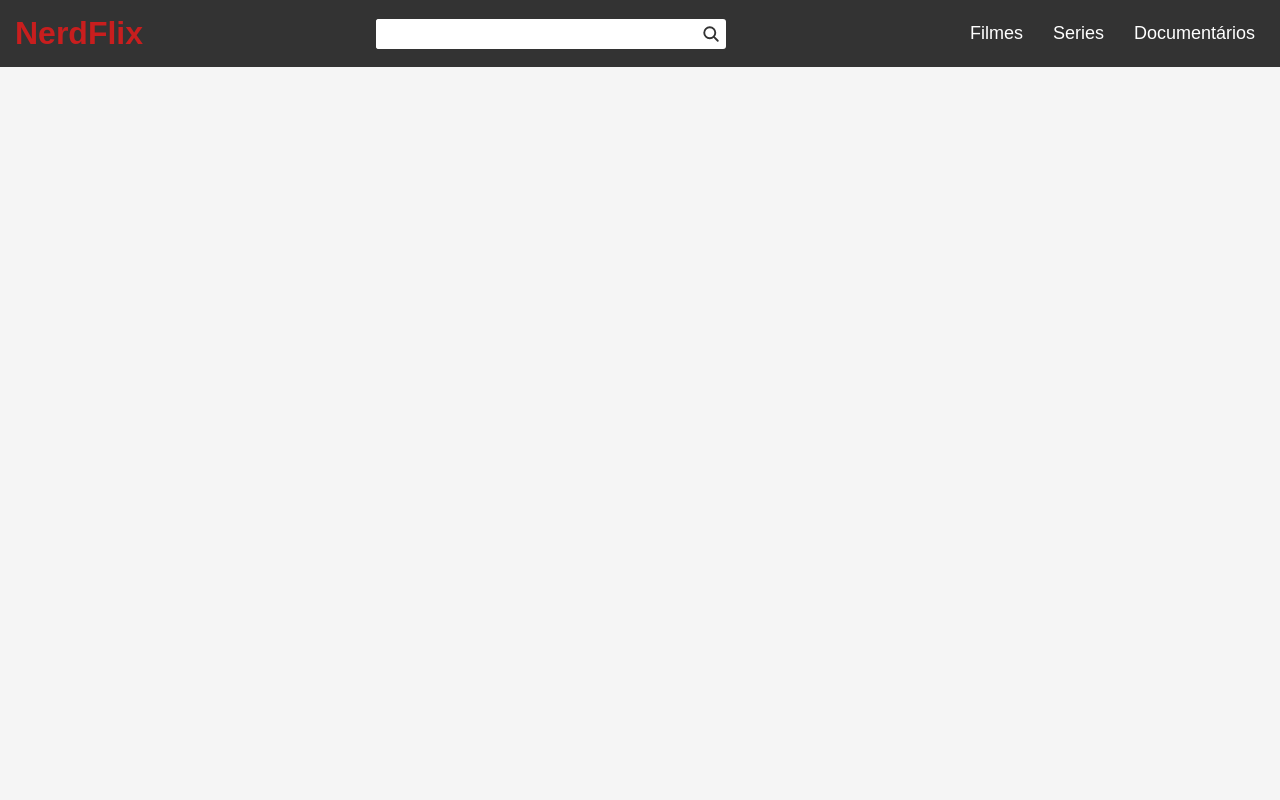
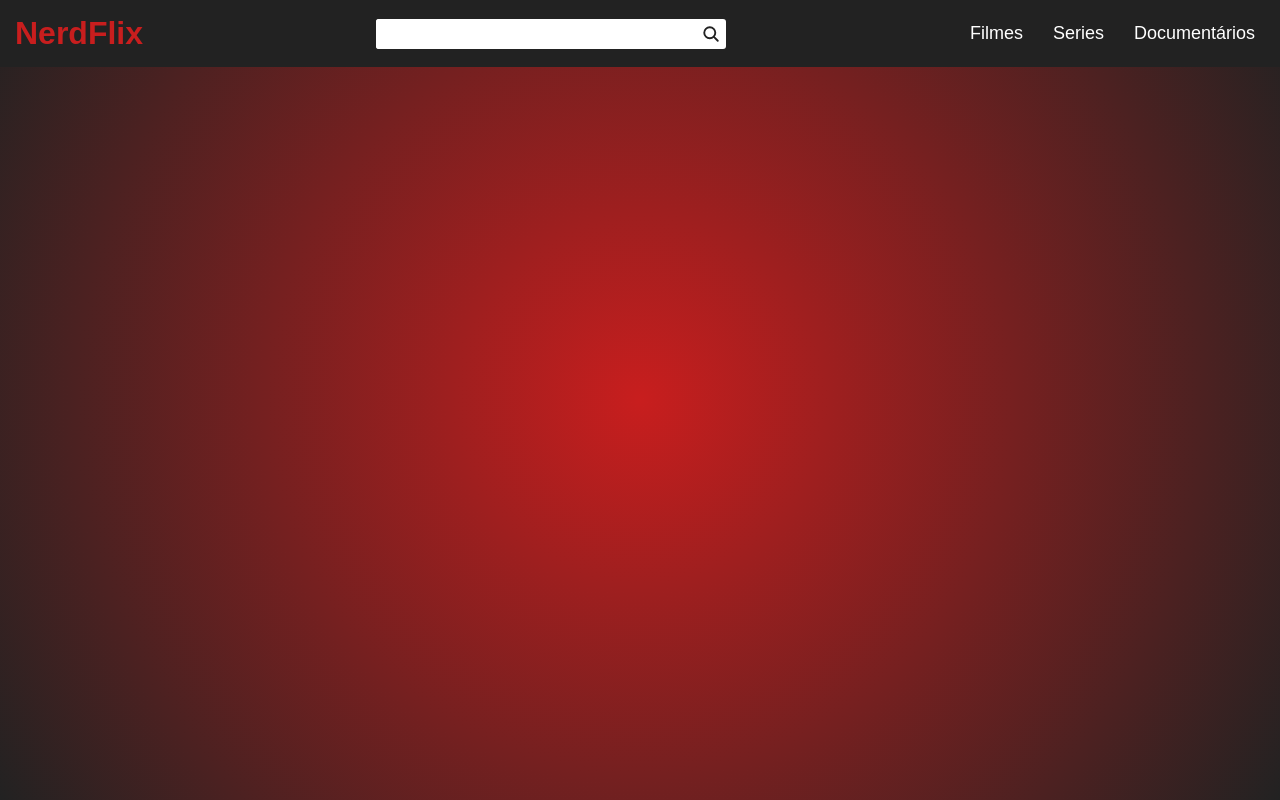
Before and after one commit to davidsonaguiar/nerdflix, a plain HTML site: page index.html in a window 1280 px wide. Drawn offline with nearby package versions, Linux system fonts and the light colour scheme.

Commit message:
background

```diff
--- a/style/style.scss
+++ b/style/style.scss
@@ -7,19 +7,21 @@
     font-family: sans-serif;
 }
 
+$color1: rgb(34, 34, 34);
+$color2: rgb(200, 30, 30);
+$color3: #fff;
+
 body{
     width: 100%;
-    background-color: #f5f5f5;
+    height: 100vh;
+    background-color: $color1;
+    background: radial-gradient(circle, rgb(200, 30, 30) 0%, rgb(34, 34, 34) 100%);
 }
 
 img{
     max-width: 100%;
     display: block;
 }
-
-$color1: #333;
-$color2: rgb(200, 30, 30);
-$color3: #fff;
 
 header{
     width: 100%;
@@ -69,7 +71,7 @@ header{
 
         & input:focus{
             outline: none;
-            box-shadow: inset 2px 2px 0 $color3, inset -2px -2px 0 $color3, inset 3px 3px 0 $color2, inset -3px -3px 0 $color2;
+            box-shadow: inset 2px 2px 0 $color3, inset -2px -2px 0 $color3, inset 3px 3px 0 $color1, inset -3px -3px 0 $color1;
         }
 
         & button{
```
Also changed, not shown: style/style.css, 1 other file.
